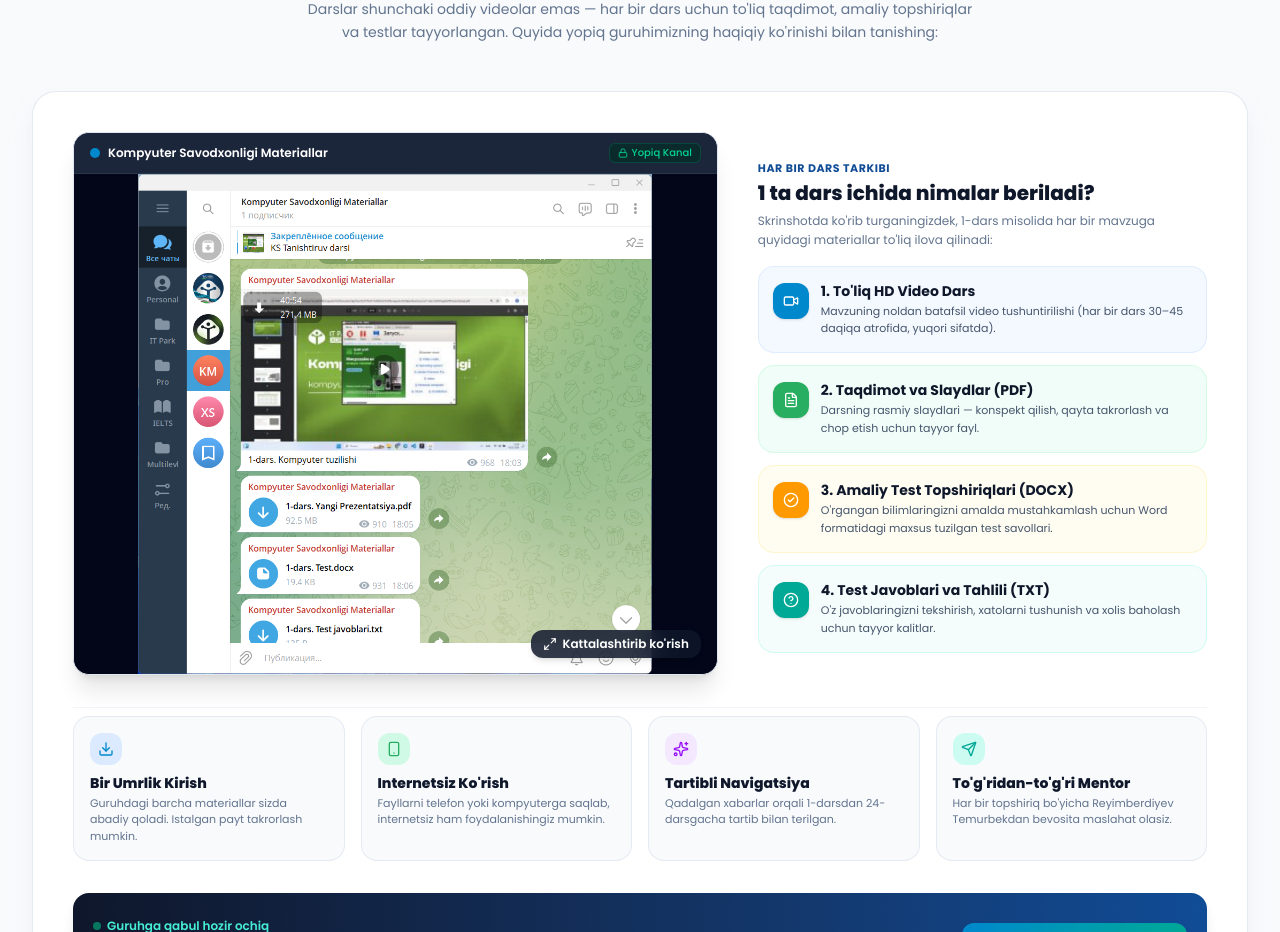
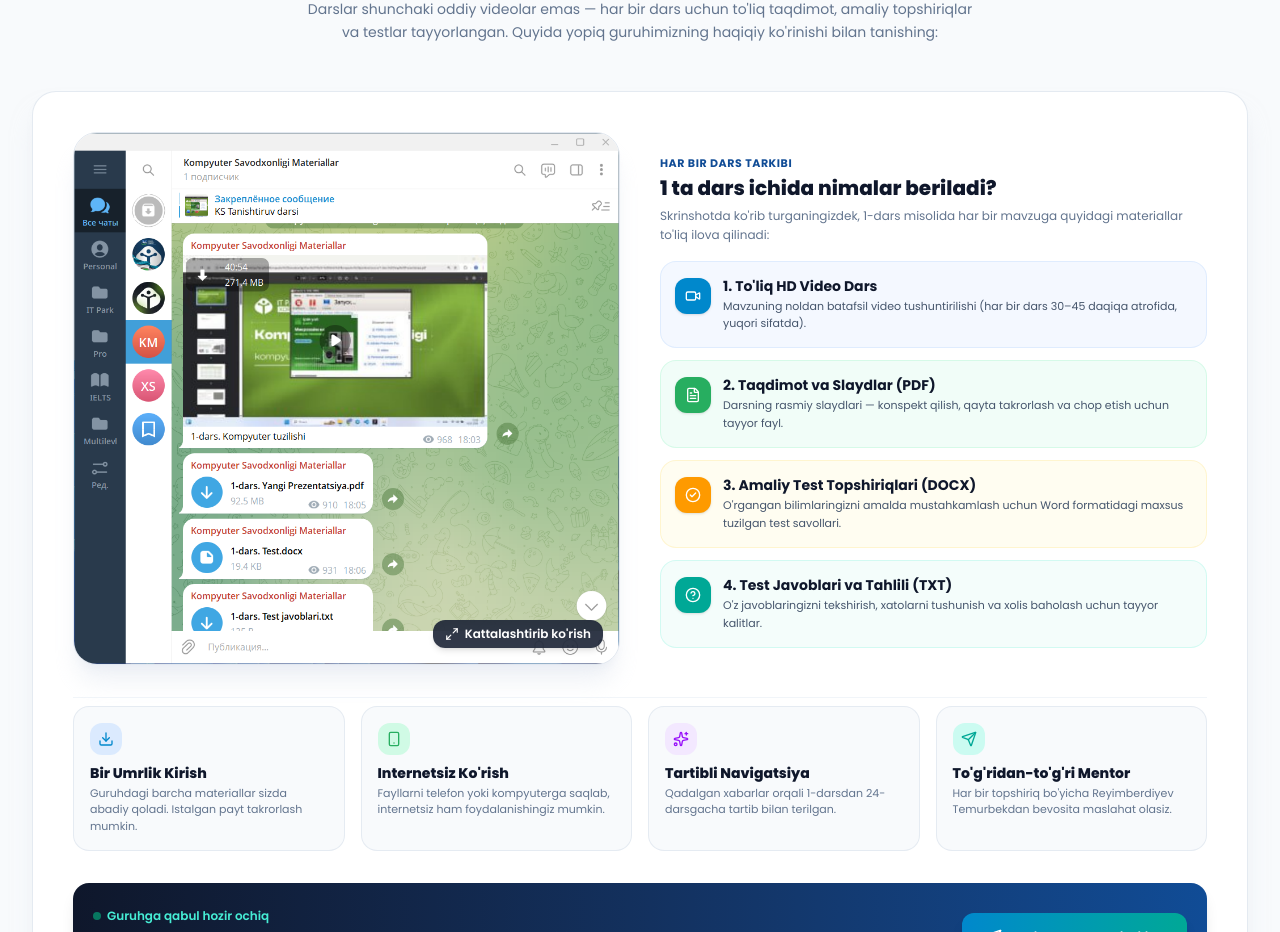
Before and after one commit to TemurbekReyimberdiyev/kompyutersavodxonligi.uz, a React (Vite) app: page / in a window 1280 px wide. Shown: the part 3156-4088 px from the top of the page. Built offline with nearby package versions, Linux system fonts and the light colour scheme.

Commit message:
fix(ui): eliminate black borders and dark frame around Telegram channel screenshot

```diff
--- a/src/components/ClosedGroupSection.jsx
+++ b/src/components/ClosedGroupSection.jsx
@@ -22,31 +22,18 @@
 
       {/* Asosiy Showcase Karta */}
       <div className="bg-white rounded-3xl border border-slate-200/90 shadow-xl shadow-slate-200/50 p-3.5 sm:p-8 lg:p-10 space-y-6 sm:space-y-8">
-        <div className="grid grid-cols-1 lg:grid-cols-12 gap-6 lg:gap-10 items-center">
-          {/* Telegram Mockup & Image */}
-          <div className="lg:col-span-7">
+        <div className="grid grid-cols-1 lg:grid-cols-12 gap-8 lg:gap-10 items-center">
+          {/* Telegram Mockup & Image (Clean, No Black Bars) */}
+          <div className="lg:col-span-6">
             <div
-              className="relative group cursor-pointer rounded-2xl overflow-hidden border border-slate-200 shadow-xl bg-slate-900 transition-all duration-300 hover:shadow-2xl"
+              className="relative group cursor-pointer rounded-2xl sm:rounded-3xl overflow-hidden border border-slate-200 shadow-xl shadow-slate-200/60 bg-white transition-all duration-300 hover:shadow-2xl"
               onClick={() => setIsZoomed(true)}
             >
-              {/* Telegram Desktop Titlebar */}
-              <div className="bg-slate-800/90 text-slate-300 text-xs px-3 sm:px-4 py-2 sm:py-2.5 flex items-center justify-between border-b border-slate-700/60 select-none">
-                <div className="flex items-center gap-2 min-w-0 flex-1 mr-2">
-                  <div className="w-2.5 h-2.5 rounded-full bg-[#0088cc] shrink-0"></div>
-                  <span className="font-semibold text-white text-[11px] sm:text-xs truncate">Kompyuter Savodxonligi Materiallar</span>
-                </div>
-                <div className="flex items-center gap-1 text-[10px] text-emerald-400 bg-emerald-950/60 px-2 py-0.5 rounded-md font-medium border border-emerald-500/20 shrink-0">
-                  <Lock className="w-2.5 h-2.5" />
-                  <span>Yopiq Kanal</span>
-                </div>
-              </div>
-
-              {/* Rasm */}
-              <div className="relative overflow-hidden bg-slate-950 flex items-center justify-center min-h-[200px]">
+              {/* Haqiqiy Telegram skrinshoti - to'liq enli va tabiiy o'lchamda */}
               <img
                 src="/telegram-group.png"
                 alt="Yopiq Telegram Kanal - Kompyuter Savodxonligi Materiallar"
-                  className="w-full h-auto max-h-[500px] object-contain transition-transform duration-300 group-hover:scale-[1.01]"
+                className="w-full h-auto block transition-transform duration-300 group-hover:scale-[1.01]"
                 loading="lazy"
               />
 
@@ -57,10 +44,9 @@
               </div>
             </div>
           </div>
-          </div>
 
           {/* Dars Paketining Tarkibi (O'ng tomon) */}
-          <div className="lg:col-span-5 space-y-4">
+          <div className="lg:col-span-6 space-y-4">
             <div className="space-y-1">
               <span className="text-[11px] font-bold uppercase tracking-wider text-[#104c96]">Har Bir Dars Tarkibi</span>
               <h3 className="text-lg sm:text-xl font-extrabold text-slate-900">
```
Lines whose indentation alone changed are shown as unchanged.
